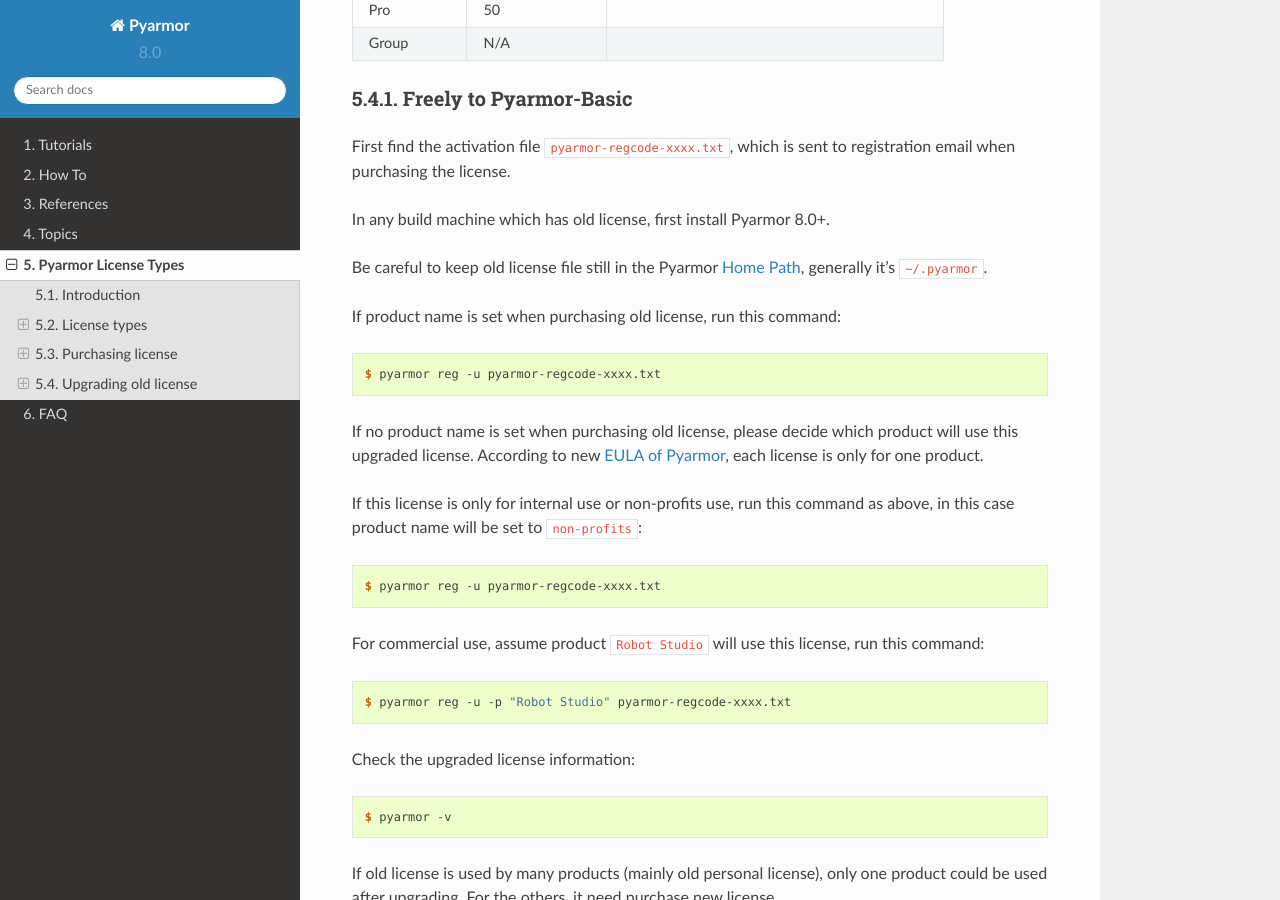
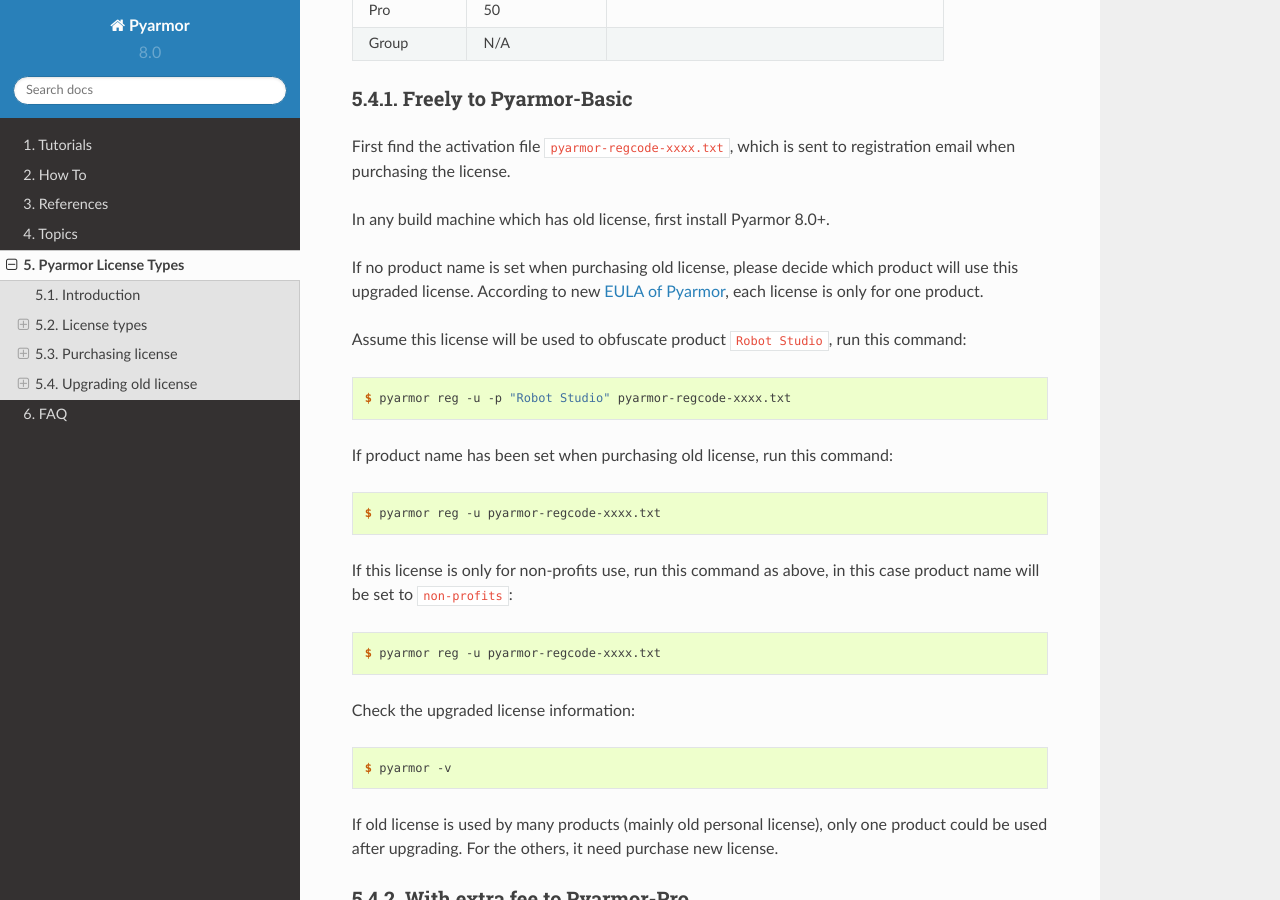
Before and after one commit to dashingsoft/pyarmor, a Sphinx documentation site: the page built from docs/licenses.rst, in a window 1280 px wide and 900 px high, scrolled down 4349 px. Built offline with Sphinx 7.4.7 and the Read the Docs theme 2.0.0, drawn with Linux system fonts in a browser that asks for light colours.

Commit message:
Refine doc

```diff
--- a/docs/licenses.rst
+++ b/docs/licenses.rst
@@ -220,26 +220,23 @@
 
 In any build machine which has old license, first install Pyarmor 8.0+.
 
-Be careful to keep old license file still in the Pyarmor :term:`Home Path`,
-generally it's :file:`~/.pyarmor`.
-
-If product name is set when purchasing old license, run this command::
-
-    $ pyarmor reg -u pyarmor-regcode-xxxx.txt
-
 If no product name is set when purchasing old license, please decide which
 product will use this upgraded license. According to new `EULA of Pyarmor`_,
 each license is only for one product.
 
-If this license is only for internal use or non-profits use, run this command as
-above, in this case product name will be set to ``non-profits``::
+Assume this license will be used to obfuscate product ``Robot Studio``, run this
+command::
+
+    $ pyarmor reg -u -p "Robot Studio" pyarmor-regcode-xxxx.txt
+
+If product name has been set when purchasing old license, run this command::
 
     $ pyarmor reg -u pyarmor-regcode-xxxx.txt
 
-For commercial use, assume product ``Robot Studio`` will use this license, run
-this command::
+If this license is only for non-profits use, run this command as above, in this
+case product name will be set to ``non-profits``::
 
-    $ pyarmor reg -u -p "Robot Studio" pyarmor-regcode-xxxx.txt
+    $ pyarmor reg -u pyarmor-regcode-xxxx.txt
 
 Check the upgraded license information::
 
```
